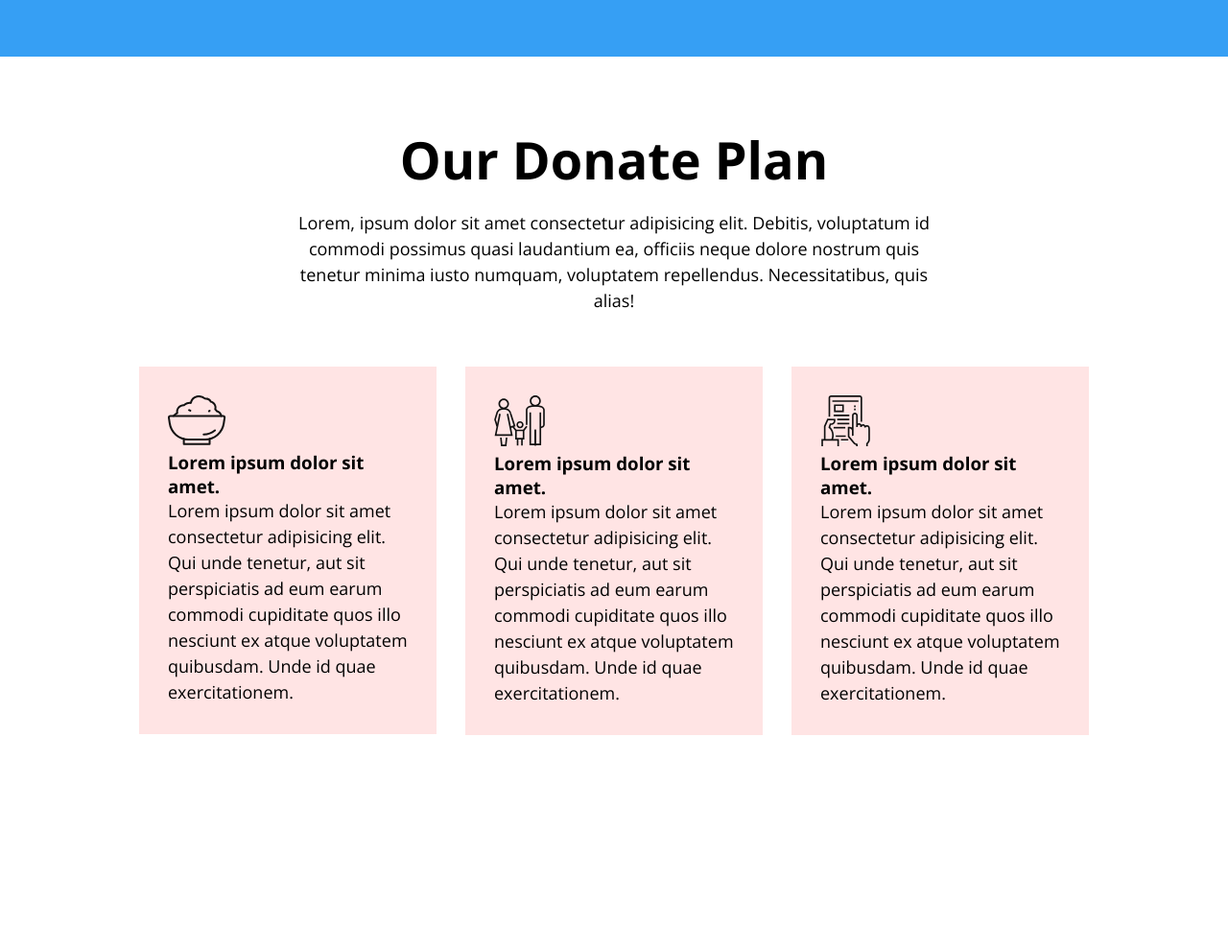
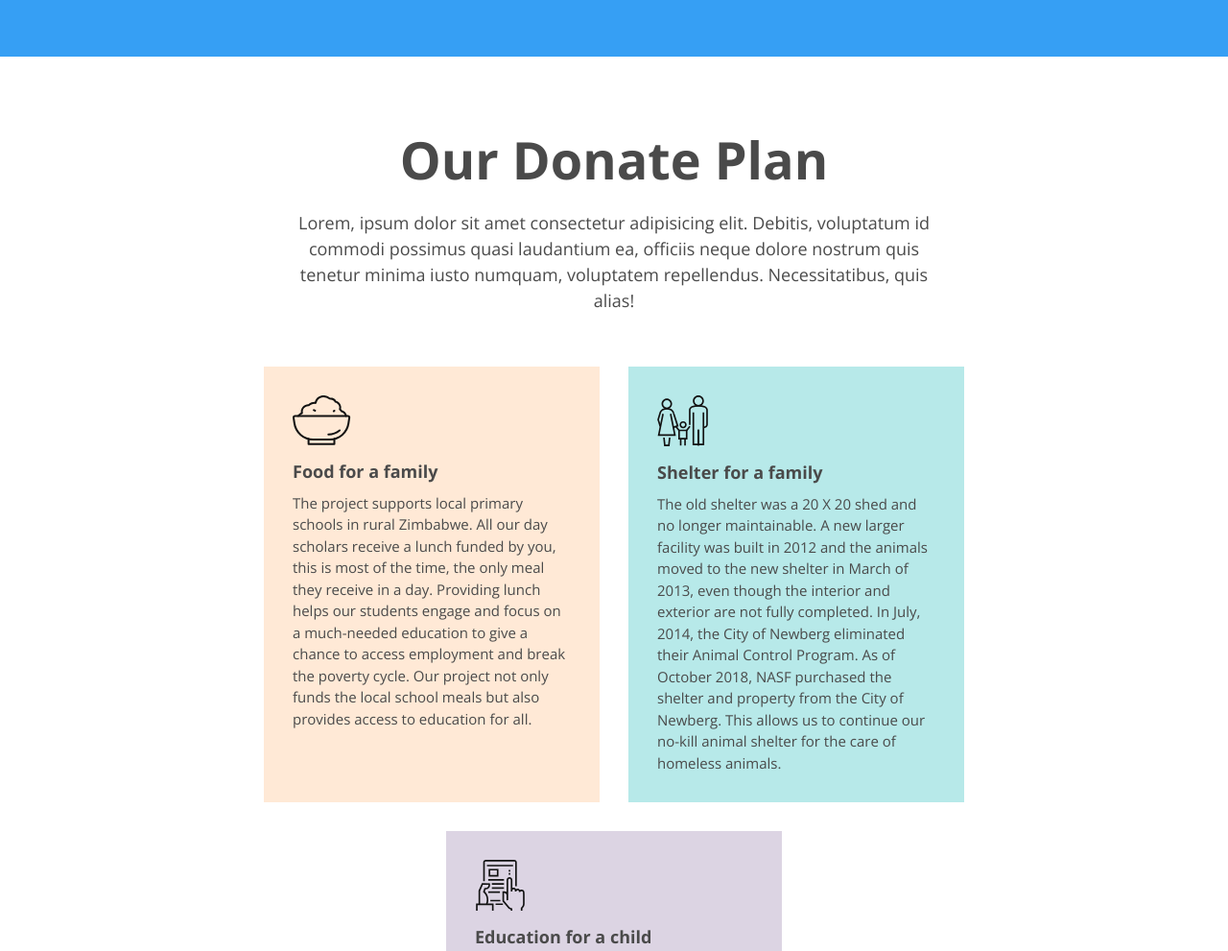
Before and after one commit to israfilhossain/assignment1, a plain HTML site: page index.html in a window 1280 px wide. Shown: the part 1340-2331 px from the top of the page at 96% size. Before the commit the page ends 2196 px from the top, so only its background shows below. Drawn offline with nearby package versions, Linux system fonts and the light colour scheme.

Commit message:
our plan section complated

```diff
--- a/index.html
+++ b/index.html
@@ -53,20 +53,20 @@
                 <p class="short-des">Lorem, ipsum dolor sit amet consectetur adipisicing elit. Debitis, voluptatum id commodi possimus quasi laudantium ea, officiis neque dolore nostrum quis tenetur minima iusto numquam, voluptatem repellendus. Necessitatibus, quis alias!</p>
             </div>
             <div class="wrap-boxes our-plan-cont-btm">
-                <div class="our-plan-boxes">
+                <div class="our-plan-boxes food-box">
                     <img src="./images/food.svg" alt="">
-                    <h3>Lorem ipsum dolor sit amet.</h3>
-                    <p>Lorem ipsum dolor sit amet consectetur adipisicing elit. Qui unde tenetur, aut sit perspiciatis ad eum earum commodi cupiditate quos illo nesciunt ex atque voluptatem quibusdam. Unde id quae exercitationem.</p>
+                    <h3>Food for a family</h3>
+                    <p>The project supports local primary schools in rural Zimbabwe. All our day scholars receive a lunch funded by you, this is most of the time, the only meal they receive in a day. Providing lunch helps our students engage and focus on a much-needed education to give a chance to access employment and break the poverty cycle. Our project not only funds the local school meals but also provides access to education for all.</p>
                 </div>
-                <div class="our-plan-boxes">
-                    <img src="./images/family.svg" alt="">
-                    <h3>Lorem ipsum dolor sit amet.</h3>
-                    <p>Lorem ipsum dolor sit amet consectetur adipisicing elit. Qui unde tenetur, aut sit perspiciatis ad eum earum commodi cupiditate quos illo nesciunt ex atque voluptatem quibusdam. Unde id quae exercitationem.</p>
+                <div class="our-plan-boxes shelter-box">
+                    <img src="./images/shelter.svg" alt="">
+                    <h3>Shelter for a family</h3>
+                    <p>The old shelter was a 20 X 20 shed and no longer maintainable. A new larger facility was built in 2012 and the animals moved to the new shelter in March of 2013, even though the interior and exterior are not fully completed. In July, 2014, the City of Newberg eliminated their Animal Control Program. As of October 2018, NASF purchased the shelter and property from the City of Newberg. This allows us to continue our no-kill animal shelter for the care of homeless animals.</p>
                 </div>
-                <div class="our-plan-boxes">
+                <div class="our-plan-boxes education-box">
                     <img src="./images/education.svg" alt="">
-                    <h3>Lorem ipsum dolor sit amet.</h3>
-                    <p>Lorem ipsum dolor sit amet consectetur adipisicing elit. Qui unde tenetur, aut sit perspiciatis ad eum earum commodi cupiditate quos illo nesciunt ex atque voluptatem quibusdam. Unde id quae exercitationem.</p>
+                    <h3>Education for a child</h3>
+                    <p>Our work is exploding and we need to move our current premises. A farm will enable us to such as a farm will provide the venue, space, office and training space we require to continue our services to the children of Limpopo Province. Purchasing a farm is sound financial investment rather than ongoing renting. Through purchasing a farm we will also be able to generate a steady income for the organization and that means greater sustainability long term and more able to cope with donor delays.</p>
                 </div>
             </div>
         </div>
--- a/style.css
+++ b/style.css
@@ -11,10 +11,12 @@ h1 {
 h2{
     font-size: 54px;
     line-height: 1.2em;
+    color: #4a4a4a;
 }
 p{
     font-size: 18px;
     line-height: 1.5em;
+    color: #4a4a4a;
 }
 .container {
     width: 85%;
@@ -73,7 +75,7 @@ p{
 .wrap-boxes {
     display: flex;
     justify-content: center;
-    align-items: center;
+    /* align-items: center; */
     flex-wrap: wrap;
 }
 .donate-amnt a{
@@ -120,8 +122,25 @@ p{
     justify-content: center;
 }
 .our-plan-boxes {
-    width: 310px;
+    max-width: 350px;
     background: #ffe4e4;
     margin: 15px;
     padding: 30px;
+    color: #4a4a4a;
 }
+.our-plan-boxes h3 {
+    font-size: 18px;
+    margin: 10px 0px;
+}
+.our-plan-boxes p {
+    font-size: 15px;
+}
+.food-box {
+    background: #ffe9d6;
+}
+.shelter-box {
+    background: #B7E9E9;
+}
+.education-box {
+    background: #DCD4E3;
+}
```
Also changed, not shown: images/shelter.svg (renamed from images/family.svg).
